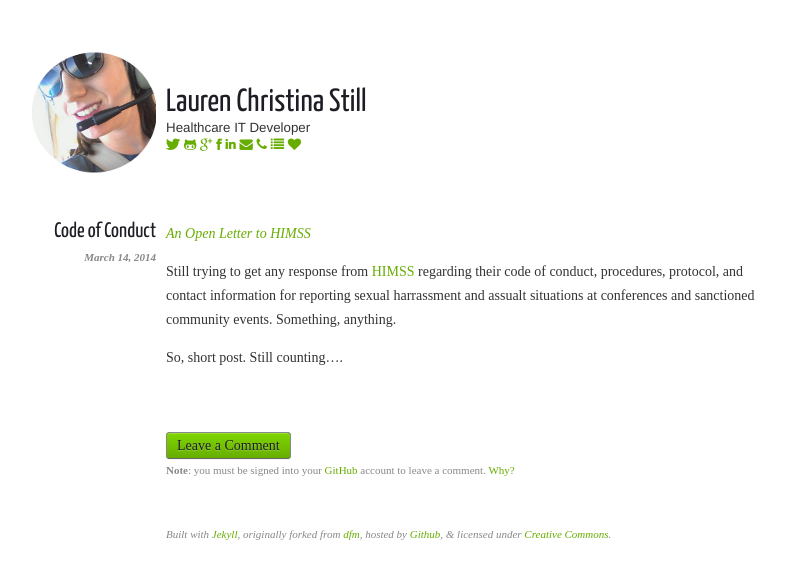
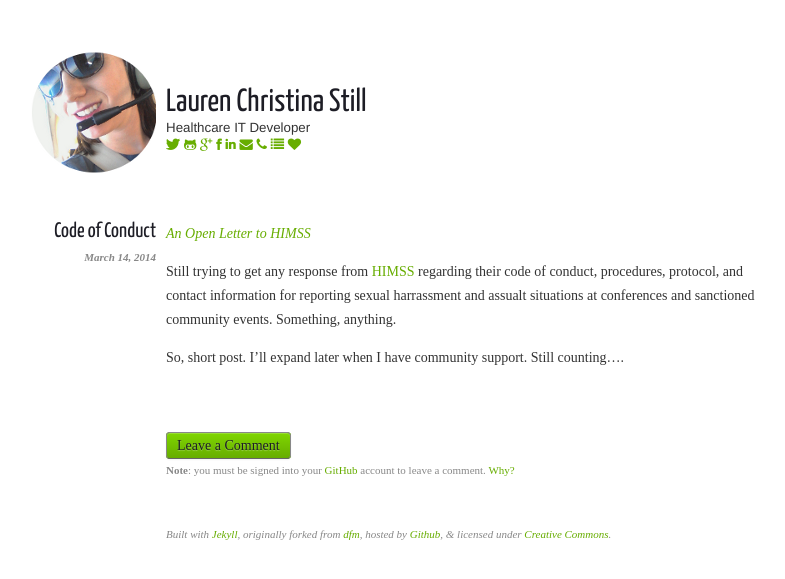
Before and after one commit to laurenstill/laurenstill.github.io, a Jekyll site: the page built from _posts/2014-3-14-CoC.markdown, in a window 1280 px wide. Shown: the top 579 px of the page, without its empty margins (279-1064 px from the left). Built offline with Jekyll 4.4.1, drawn with Linux system fonts in a browser that asks for light colours; nearby versions of some CDN libraries.

Commit message:
Update 2014-3-14-CoC.markdown

```diff
--- a/_posts/2014-3-14-CoC.markdown
+++ b/_posts/2014-3-14-CoC.markdown
@@ -8,4 +8,4 @@
 
 Still trying to get any response from <a href="http://www.himss.org">HIMSS</a> regarding their code of conduct, procedures, protocol, and contact information for reporting sexual harrassment and assualt situations at conferences and sanctioned community events. Something, anything.
 
-So, short post.  Still counting....
+So, short post. I'll expand later when I have community support. Still counting....
```
